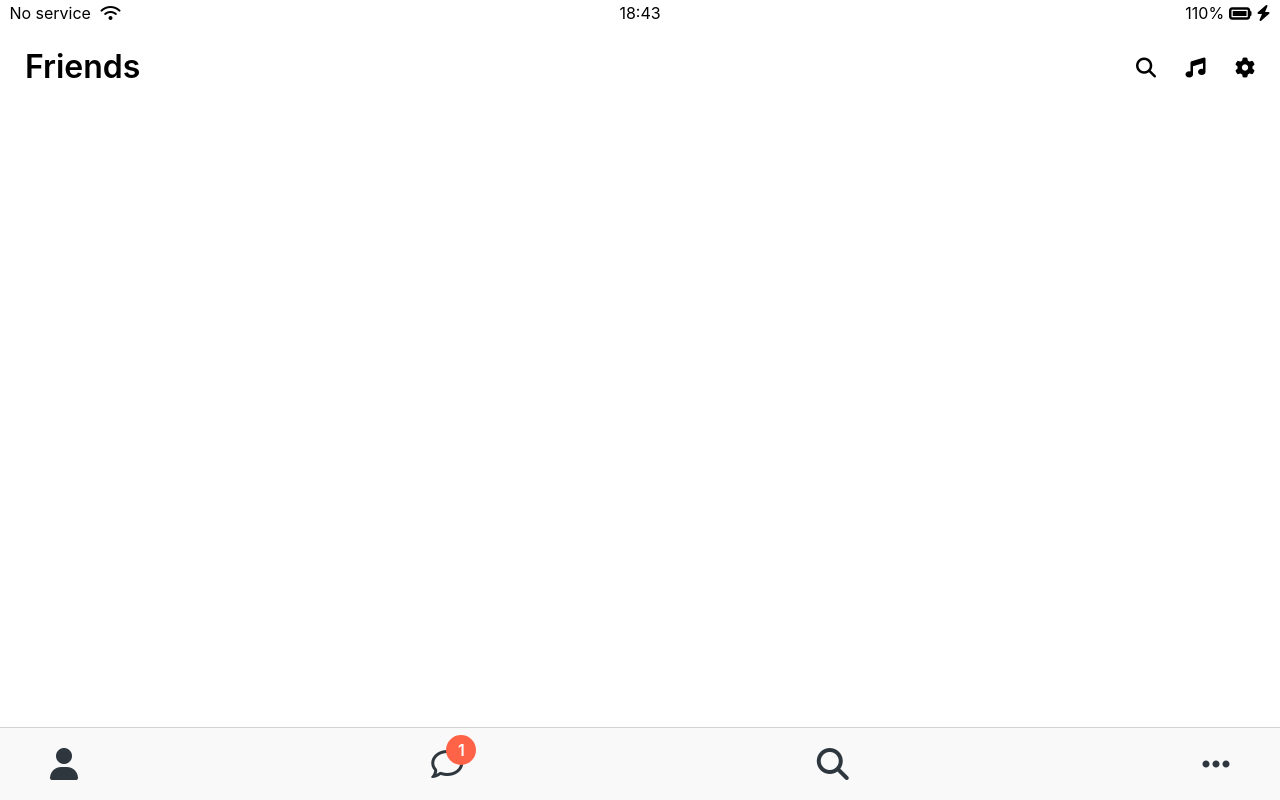
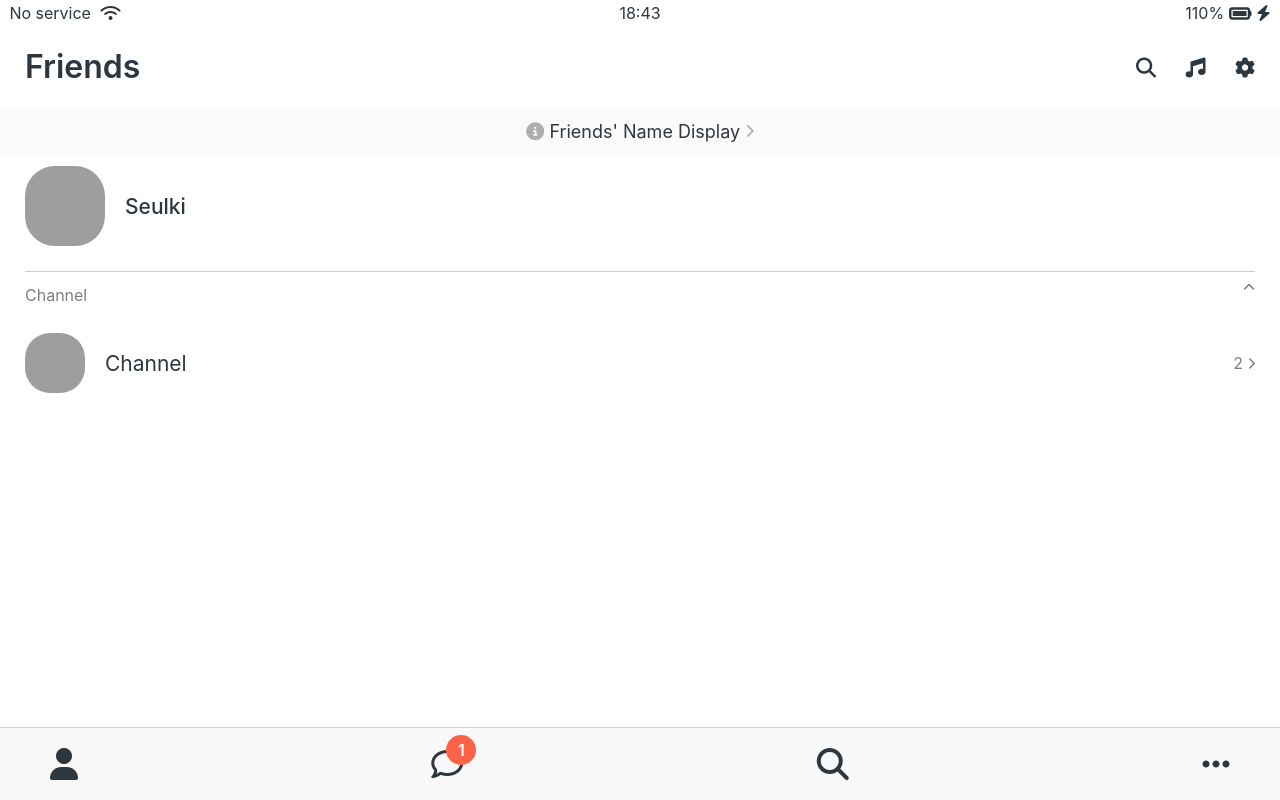
Before and after one commit to atoyfactory/kokoa-clone-2020, a plain HTML site: page friends.html in a window 1280 px wide. Drawn offline with Linux system fonts and the light colour scheme; grey boxes are pictures that could not be loaded.

Commit message:
friends 완료

```diff
--- a/css/components/screen-header.css
+++ b/css/components/screen-header.css
@@ -2,7 +2,7 @@
   display: flex;
   justify-content: space-between;
   align-items: center;
-  padding: 25px;
+  padding: var(--horizontal-space);
 }
 
 .screen-header__title {
--- /dev/null
+++ b/css/components/user-component.css
@@ -0,0 +1,46 @@
+.user-component {
+  justify-content: space-between;
+}
+
+.user-component,
+.user-component__column:first-child {
+  display: flex;
+  align-items: center;
+}
+
+.user-component__avatar {
+  width: 70px;
+  height: 70px;
+  border-radius: 30px;
+  margin-right: 20px;
+}
+
+.user-component__title {
+  font-size: 21px;
+  font-weight: 500;
+}
+
+.user-component__subtitle {
+  margin-top: 8px;
+  font-size: 16px;
+  color: rgba(0, 0, 0, 0.5);
+}
+
+.user-component__avatar--xl {
+  width: 80px;
+  height: 80px;
+}
+
+.user-component__avatar--sm {
+  width: 60px;
+  height: 60px;
+  border-radius: 25px;
+}
+
+.user-component__title--not-bold {
+  font-weight: 400;
+}
+
+.user-component__column:last-child {
+  color: rgba(0,0,0,0.5);
+}
--- a/css/screens/friends.css
+++ b/css/screens/friends.css
@@ -0,0 +1,29 @@
+#friends-display-link {
+  text-align: center;
+  display: block;
+  background-color: #fafafa;
+  padding: 15px 0px;
+  font-size: 18px;
+  margin-bottom: 10px;
+}
+
+#friends-display-link i{
+ color: rgba(0, 0, 0, 0.3);
+}
+
+.friends-screen {
+  padding: 0px var(--horizontal-space);
+}
+
+.friends-screen__channel {
+  margin-top: 25px;
+  border-top: 1px solid rgba(0,0,0,0.2);
+  padding-top: 15px;
+}
+
+.friends-screen__channel-header {
+  margin-bottom: 30px;
+  display: flex;
+  justify-content: space-between;
+  color: rgba(0,0,0,0.5);
+}
--- a/css/style.css
+++ b/css/style.css
@@ -5,11 +5,13 @@
 @import "components/status-bar.css";
 @import "components/nav-bar.css";
 @import "components/screen-header.css";
+@import "components/user-component.css";
 
 /* Screens */
 @import "screens/login.css";
-
+@import "screens/friends.css";
 
 body {
   font-family: -apple-system, BlinkMacSystemFont, 'Segoe UI', Roboto, Oxygen, Ubuntu, Cantarell, 'Open Sans', 'Helvetica Neue', sans-serif;
+  color: #2e363e;
 }
--- a/css/variable.css
+++ b/css/variable.css
@@ -1,3 +1,4 @@
 :root {
   --yellow: #fae100;
+  --horizontal-space: 25px;
 }
--- a/friends.html
+++ b/friends.html
@@ -33,6 +33,44 @@
     </div>
   </header>
 
+  <a id="friends-display-link">
+    <i class="fas fa-info-circle"></i> Friends' Name Display <i class="fas fa-chevron-right fa-xs"></i>
+  </a>
+  <main class="friends-screen">
+    <div class="user-component">
+      <div class="user-component__column">
+        <img src="https://external-content.duckduckgo.com/iu/?u=https%3A%2F%2Ftse2.mm.bing.net%2Fth%3Fid%3DOIP.rSrx3v6uQT3_WRR_eDAhHAAAAA%26pid%3DApi&f=1"
+        class="user-component__avatar user-component__avatar--xl" />
+        <div class="user-component__text">
+          <h4 class="user-component__title">Seulki</h4>
+          <!-- <h6 class="user-component__subtitle">this ia a subtitle</h6> -->
+        </div>
+      </div>
+      <div class="user-component__column">
+
+      </div>
+    </div>
+    <div class="friends-screen__channel">
+      <div class="friends-screen__channel-header">
+        <span>Channel</span>
+        <i class="fas fa-chevron-up fa-xs"></i>
+      </div>
+      <div class="user-component">
+        <div class="user-component__column">
+          <img src="https://external-content.duckduckgo.com/iu/?u=https%3A%2F%2Ftse2.mm.bing.net%2Fth%3Fid%3DOIP.rSrx3v6uQT3_WRR_eDAhHAAAAA%26pid%3DApi&f=1"
+          class="user-component__avatar user-component__avatar--sm" />
+          <div class="user-component__text">
+            <h4 class="user-component__title user-component__title--not-bold">Channel</h4>
+          </div>
+        </div>
+        <div class="user-component__column">
+          <span>2</span>
+          <i class="fas fa-chevron-right fa-xs"></i>
+        </div>
+      </div>
+    </div>
+  </main>
+
   <nav class="nav">
     <ul class="nav__list">
       <li class="nav__btn">
```
